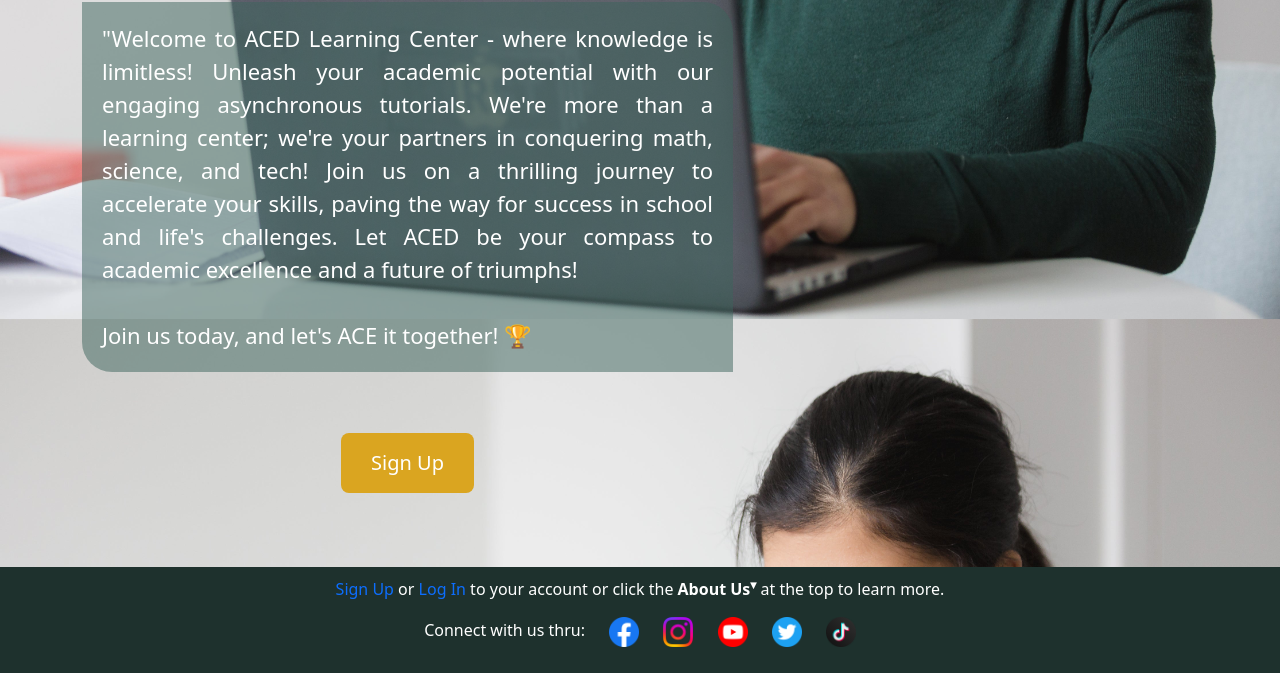
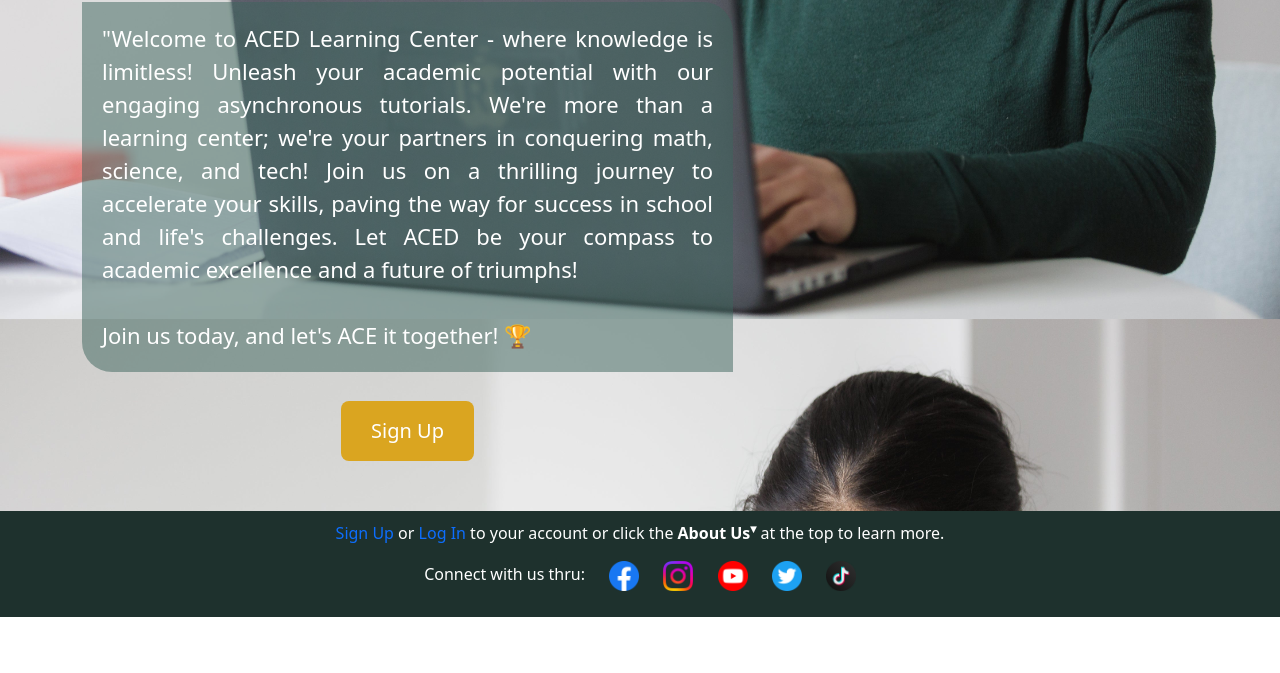
Before and after one commit to jimmylopez27/ACEDWEBPAGE, a plain HTML site: page index.html in a window 1280 px wide. Shown: the part 598-1271 px from the top of the page. After the commit the page ends 1215 px from the top, so only its background shows below. Drawn offline with nearby package versions, Linux system fonts and the light colour scheme.

Commit message:
modified:   index.html

```diff
--- a/index.html
+++ b/index.html
@@ -182,12 +182,12 @@
 
                 <p id="h1des"> "Welcome to ACED Learning Center - where knowledge is limitless! Unleash your academic potential with our engaging asynchronous tutorials. We're more than a learning center; we're your partners in conquering math, science, and tech! Join us on a thrilling journey to accelerate your skills, paving the way for success in school and life's challenges. Let ACED be your compass to academic excellence and a future of triumphs! <br> <br> Join us today, and let's ACE it together!  🏆</p>
 
-                <div id="signup1" class="mt-5">
+                <div id="signup1" class="mt-3">
                     <a href="#"> <button class="btn"> Sign Up </button> </a>
                 </div>
 
             </div>
-        </div> <br> <br> <br>
+        </div> <br> <br>
 
         <div class="footer">
 
```
